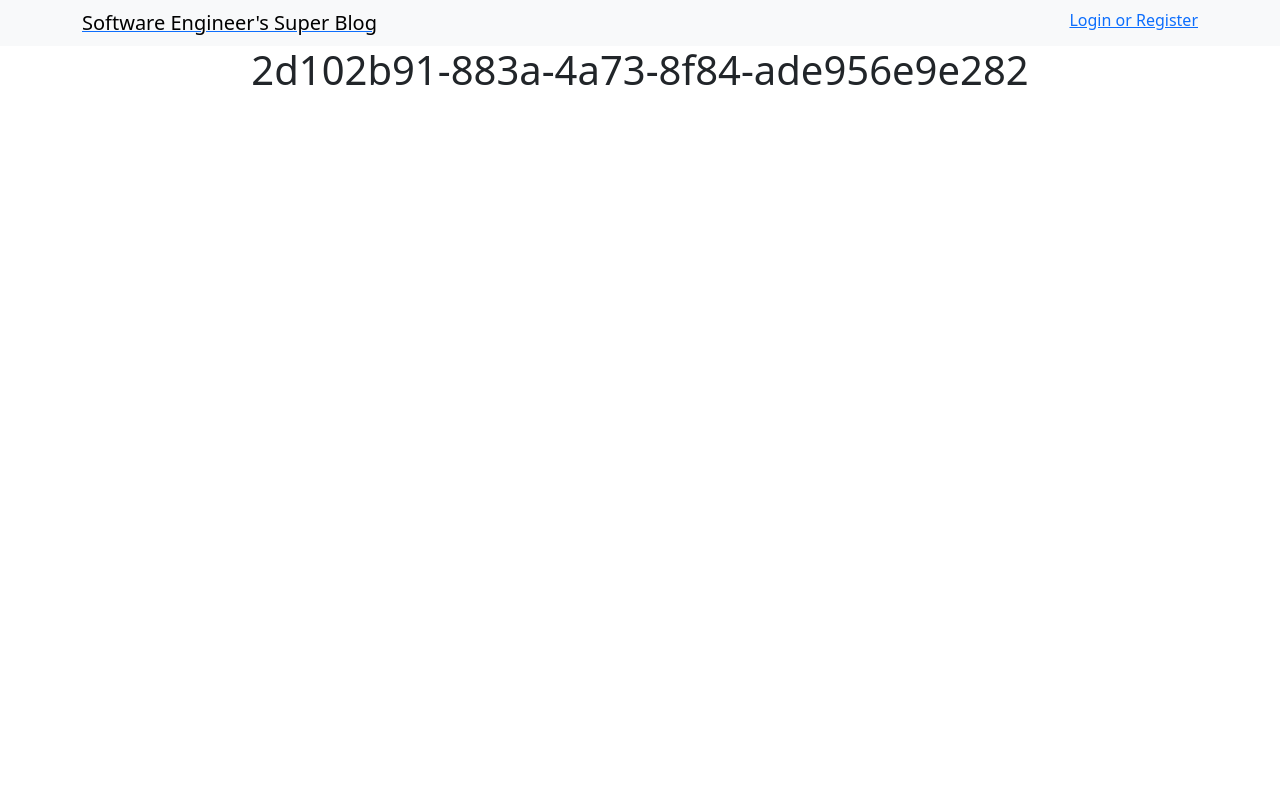
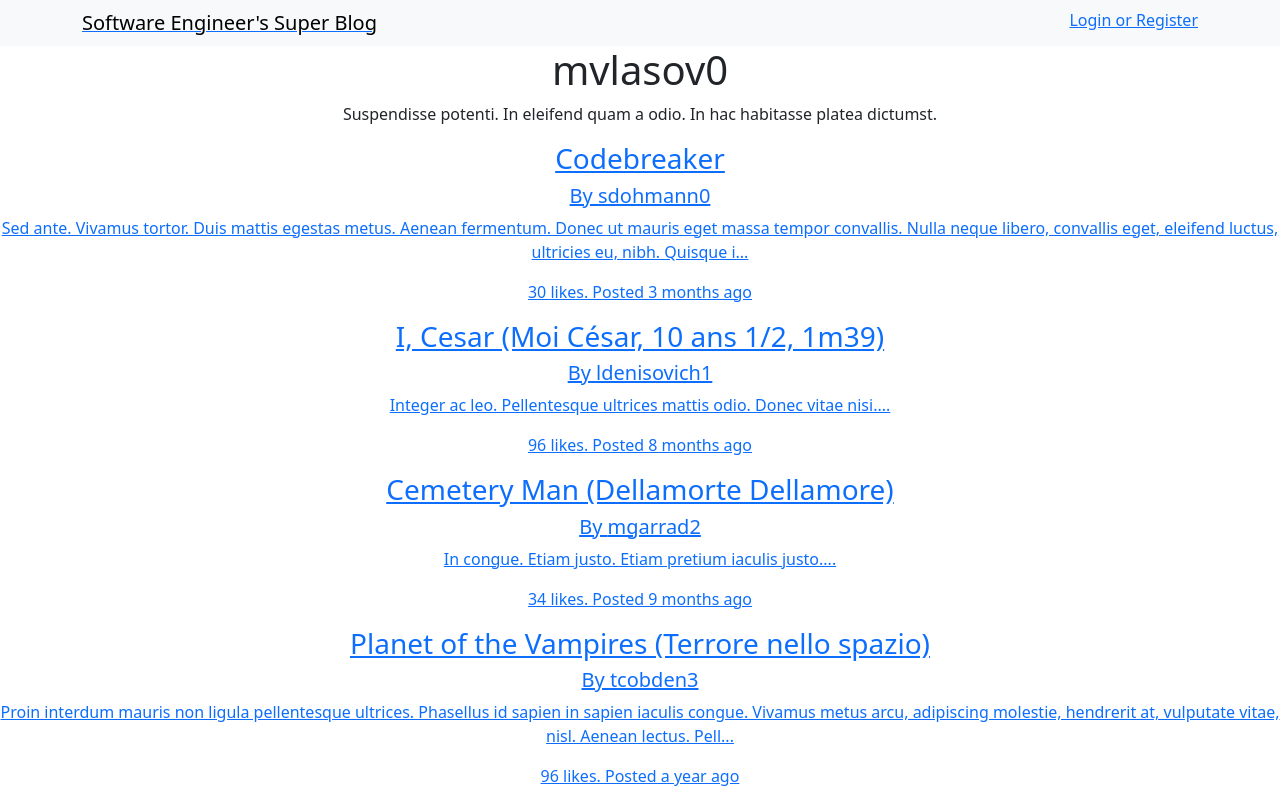
Before and after one commit to ECE9016Group14/client, a React (Create React App) app: page /u/1 in a window 1280 px wide. Shown: the top 800 px of the page. Built offline with nearby package versions, Linux system fonts and the light colour scheme.

Commit message:
userpage

```diff
--- a/src/models/post.js
+++ b/src/models/post.js
@@ -1,7 +1,8 @@
 import { sqlToJsDate } from "../utils"
 
-export function Post(ID, PosterName, NumLikes, PostTime, Title, Content){
+export function Post(ID, PosterID, PosterName, NumLikes, PostTime, Title, Content){
     this.id = ID
+    this.posterID = PosterID
     this.posterName = PosterName
     this.numLikes = NumLikes
     this.postTime = PostTime
@@ -20,6 +21,7 @@ function parseFromJson(json){
         for (let thisPost of data){
             results.push(new Post(
                 thisPost.ID,
+                thisPost.PosterID,
                 thisPost.PosterName,
                 thisPost.NumLikes,
                 sqlToJsDate(thisPost.PostTime),
@@ -31,6 +33,7 @@ function parseFromJson(json){
     }else{
         return new Post(
             data.ID,
+            data.PosterID,
             data.PosterName,
             data.NumLikes,
             sqlToJsDate(data.PostTime),
--- a/src/pages/PostPage.js
+++ b/src/pages/PostPage.js
@@ -9,12 +9,9 @@ import { useContext } from "react";
 export default function PostPage(){
     let {postID} = useParams()
     const [post, setPost] = useState(undefined)
-    const [poster, setPoster] = useState (undefined)
     const { session, setSession } = useContext(sessionContext)
 
     getPostByID(setPost, postID)
-
-    //TODO retrieve poster details
 
     if(!post){
         return <h1>Loading ...</h1>
@@ -24,10 +21,8 @@ export default function PostPage(){
         return <h1>Error: Received data of unexpected type.</h1>
     }
 
-    let authorDetails = <p>Unable to retrieve author details.</p>
-    if (poster != undefined){
-        //TODO
-    }
+    let authorLink = `/u/${post.posterID}`
+    let authorDetails = <NavLink to={authorLink}>Written by {post.posterName}</NavLink>
 
     let likeAndComentArea = <p>Login to like or coment.</p>
     if (session){
--- a/src/pages/UserPage.js
+++ b/src/pages/UserPage.js
@@ -5,11 +5,15 @@ import { Session } from "../models/session"
 import { useState } from 'react';
 import { sessionContext } from "../models/session";
 import { useContext } from "react";
+import { getPostsByPosterID, Post } from "../models/post";
+import PostPage from "./PostPage";
+import { PostListing } from "../components/PostListing";
 
 
 export default function UserPage(){
     let {userID} = useParams()
     const [user, setUser] = useState (undefined)
+    const [posts, setPosts] = useState (undefined)
     const { session, setSession } = useContext(sessionContext)
 
     getUser(setUser, userID)
@@ -29,5 +33,34 @@ export default function UserPage(){
         isLoggedInUser = user.id === session.userID
     }
 
-    return<h1>{user.id}</h1>
+    let remarksSection = <p>{user.remark}</p>
+
+    if(isLoggedInUser){
+        //let the user change their remark
+        remarksSection = <p>TODO</p>
+    }
+
+    getPostsByPosterID(setPosts,user.id)
+
+    let postSection = <h1>Loading...</h1>
+    if(posts && (!posts instanceof Array || !posts[0] instanceof Post)){
+        postSection = <h1>Error: Received data of unknown type.</h1>
+    }else if (posts instanceof Array && posts.length === 0){
+        postSection = <p>This user hasn't posted anything yet.</p>
+    }else if (posts instanceof Array && posts[0] instanceof Post){
+        postSection = []
+        for (let post of posts){
+            postSection.push(<PostListing post={post}/>)
+            if(isLoggedInUser){
+                //Add button that lets user delete post
+                postSection.push(<p>Todo</p>)
+            }
+        }
+    }
+
+    return<div>
+        <h1>{user.name}</h1>
+        {remarksSection}
+        {postSection}
+    </div>
 }
```
